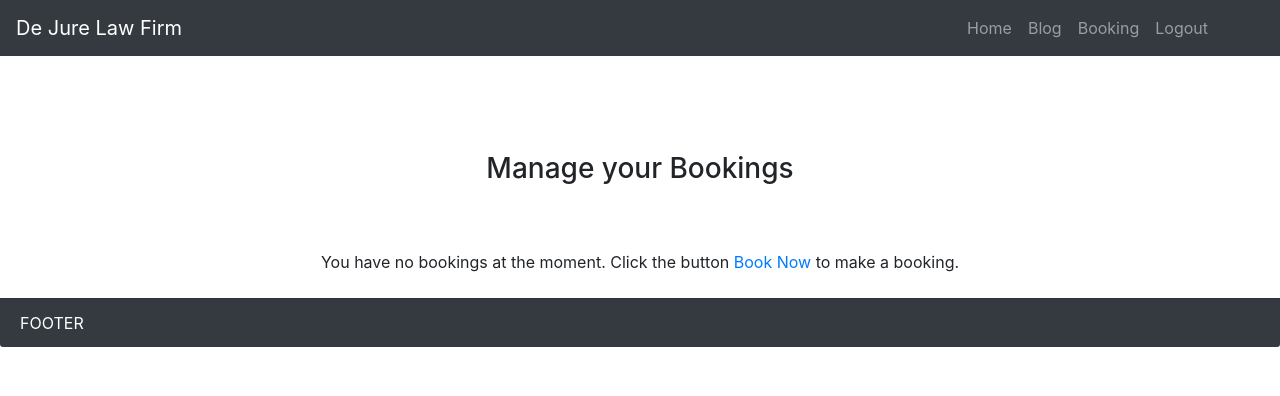
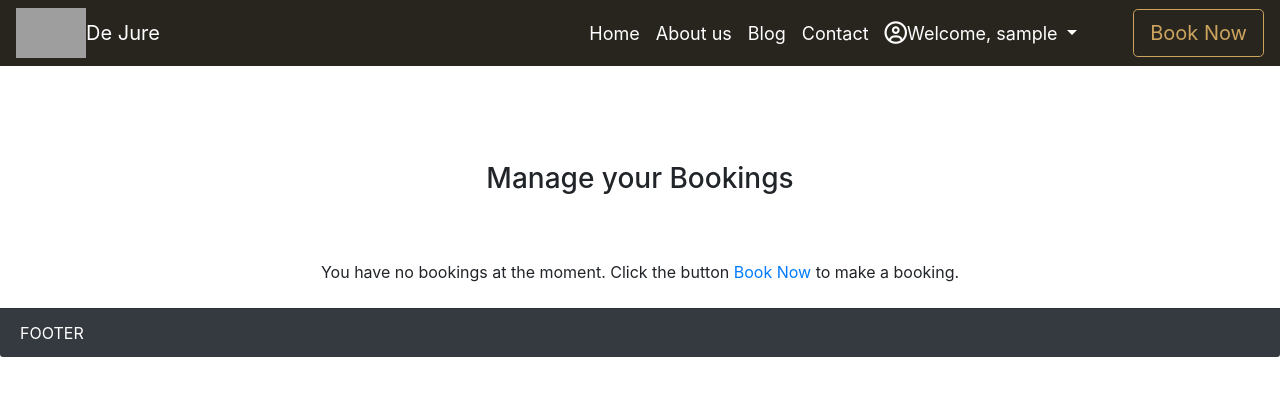
Before and after one commit to daws11/Law-Firm-Website, a Django app: page /booking/bookings/ in a window 1280 px wide. Shown: the top 396 px of the page. Run offline with Django 3.2, Linux system fonts and the light colour scheme; the visitor is signed in with stand-in values (Sample User, id 1); data that the repository does not hold is empty; some libraries are stand-ins or nearby versions; some web fonts are replaced; grey boxes are pictures that could not be loaded.

Commit message:
Add header section with styles for navigation

```diff
--- a/static/css/style.css
+++ b/static/css/style.css
@@ -0,0 +1,16 @@
+/* header */
+
+.navbar {
+    background: #28251f;
+    font-size: large;
+}
+
+#nav-link,
+#navbarDropdown {
+    color: #fff;
+}
+
+#book-btn {
+    border-color: #cda45e;
+    color: #cda45e;
+}
--- a/templates/base.html
+++ b/templates/base.html
@@ -22,9 +22,11 @@
 
 
   <body>
-
-  <nav class="navbar navbar-expand-lg navbar-dark bg-dark">
-    <a class="navbar-brand" href="{% url 'home' %}">De Jure Law Firm</a>
+    <header>
+      <!-- Navbar  -->
+        <nav class="navbar navbar-expand-lg navbar-dark">
+          <a class="logo"><img src="https://res.cloudinary.com/dremtdt73/image/upload/v1679316052/logo-removebg-preview_1_znr8rk.png" style="width: 70px; height: 50px;"> </a>
+          <a class="navbar-brand" href="{% url 'home' %}">De Jure</a>
             <button class="navbar-toggler" type="button" data-toggle="collapse" data-target="#navbarSupportedContent"
             aria-controls="navbarSupportedContent" aria-expanded="false" aria-label="Toggle navigation">
               <span class="navbar-toggler-icon"></span>
@@ -32,30 +34,36 @@
 
           <div class="collapse navbar-collapse" id="navbarSupportedContent">
             <ul class="navbar-nav ml-auto mr-5">
-        <li class="nav-item ">
-          <a class="nav-link" href="{% url 'home' %}">Home</a>
-        </li>
-        <li class="nav-item ">
-          <a class="nav-link" href="#">Blog</a>
-        </li>
-        <li class="nav-item">
-          <a class="nav-link" href="#">Booking</a>
-        </li>
-        {% if user.is_authenticated %}
-        <li class="nav-item ">
-          <a class="nav-link" href="{% url 'account_logout' %}">Logout</a>
+              <li class="nav-item "><a class="nav-link" id="nav-link" href="{% url 'home' %}" >Home</a></li>
+              <li class="nav-item "><a class="nav-link" id="nav-link" href="#why-us" >About us</a></li>
+              <li class="nav-item "><a class="nav-link" id="nav-link" href="#blog" >Blog</a></li>
+              <li class="nav-item "><a class="nav-link" id="nav-link" href="#" >Contact</a></li>
+                {% if request.user.is_authenticated %}
+              <li class="nav-item dropdown">
+                <a class="nav-link dropdown-toggle" href="#" id="navbarDropdown" role="button" data-toggle="dropdown" aria-haspopup="true" aria-expanded="false" >
+                  <i class="far fa-user-circle fa-lg me-1"></i>Welcome, {{ user.username }}
+                </a>
+                  <div class="dropdown-menu" aria-labelledby="navbarDropdown">
+                    <a class="dropdown-item" href="{% url 'bookings' %}">My bookings</a>
+                    <a class="dropdown-item" href="{% url 'account_logout' %}">Logout</a>
+                  </div>
               </li>
                 {% else %}
-        <li class="nav-item ">
-          <a class="nav-link" href="{% url 'account_signup' %}">Sign Up</a>
-        </li>
-        <li class="nav-item ">
-          <a class="nav-link" href="{% url 'account_login' %}">Login</a>
+                  <li class="nav-item dropdown">
+                    <a class="nav-link dropdown-toggle" href="#" id="navbarDropdown" role="button" data-toggle="dropdown" aria-haspopup="true" aria-expanded="false">
+                      <i class="far fa-user-circle fa-lg me-1"></i>
+                    </a>
+                      <div class="dropdown-menu" aria-labelledby="navbarDropdown">
+                        <a class="dropdown-item" href="{% url 'account_signup' %}">Sign Up</a>
+                        <a class="dropdown-item" href="{% url 'account_login' %}">Login</a>
+                      </div>
                   </li>
                 {% endif %}
                   </ul>
+                    <a href="{% url 'booknow' %}" class="btn btn-outline-light btn-lg add-post-button" id="book-btn">Book Now</a>
           </div>
         </nav>
+    </header>
 
   <div class="container">
     <div class="row">
```
Lines whose indentation alone changed are shown as unchanged.
